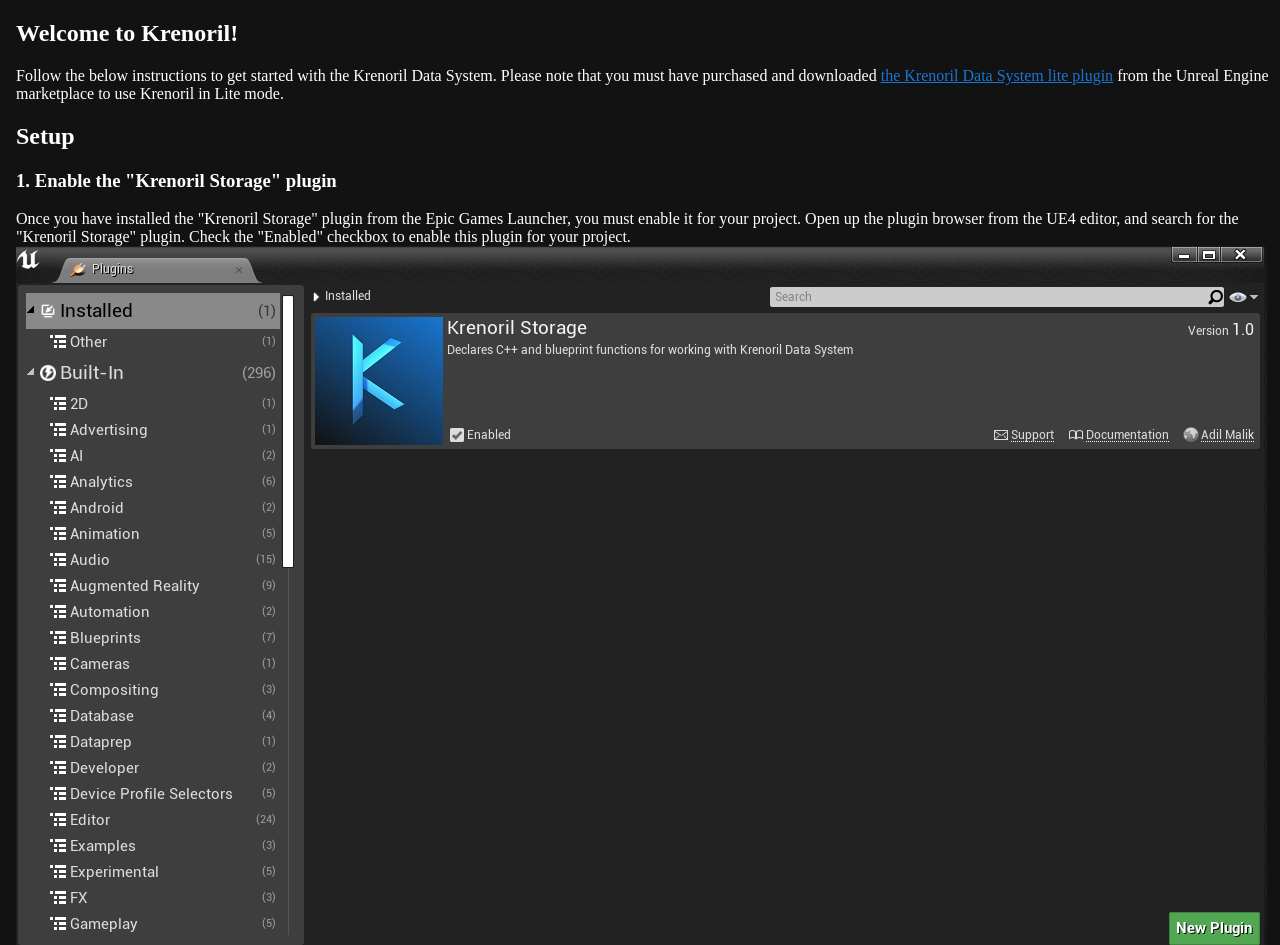
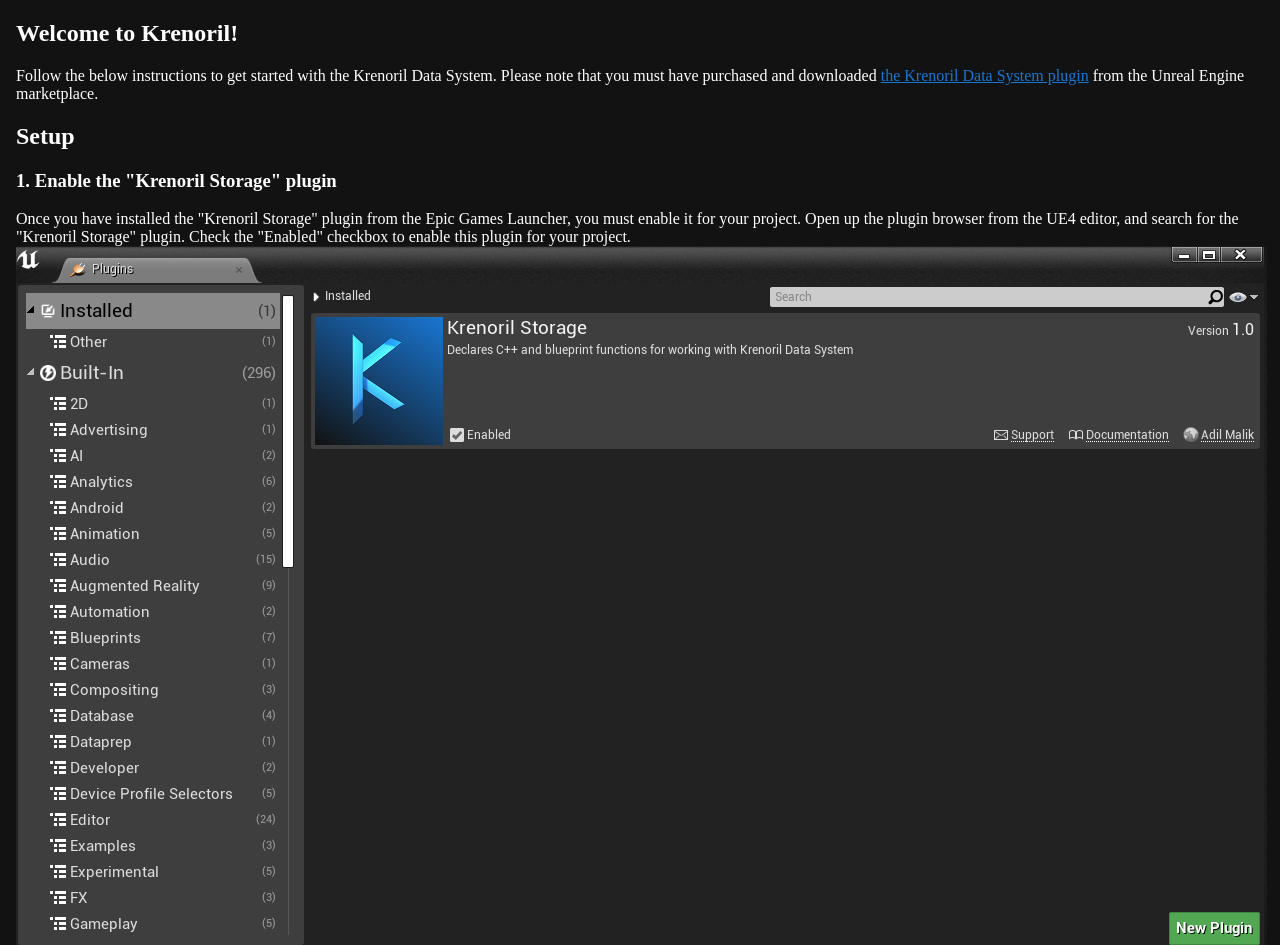
Before and after one commit to amalik2/krenoril-data-system, a plain HTML site: page documentation/developers/setup.html in a window 1280 px wide. Shown: the top 945 px of the page. Drawn offline with Linux system fonts and the light colour scheme.

Commit message:
Add UE4 marketplace page to documentation

```diff
--- a/documentation/developers/setup.html
+++ b/documentation/developers/setup.html
@@ -49,7 +49,7 @@
 
 		<div data-config="lite">
 			<div>
-				Follow the below instructions to get started with the Krenoril Data System. Please note that you must have purchased and downloaded <a href="TODO" target="_blank">the Krenoril Data System lite plugin</a> from the Unreal Engine marketplace to use Krenoril in Lite mode.
+				Follow the below instructions to get started with the Krenoril Data System. Please note that you must have purchased and downloaded <a href="https://www.unrealengine.com/marketplace/en-US/product/krenoril-data-system" target="_blank">the Krenoril Data System plugin</a> from the Unreal Engine marketplace.
 			</div>
 
 			<h2>Setup</h2>
```
